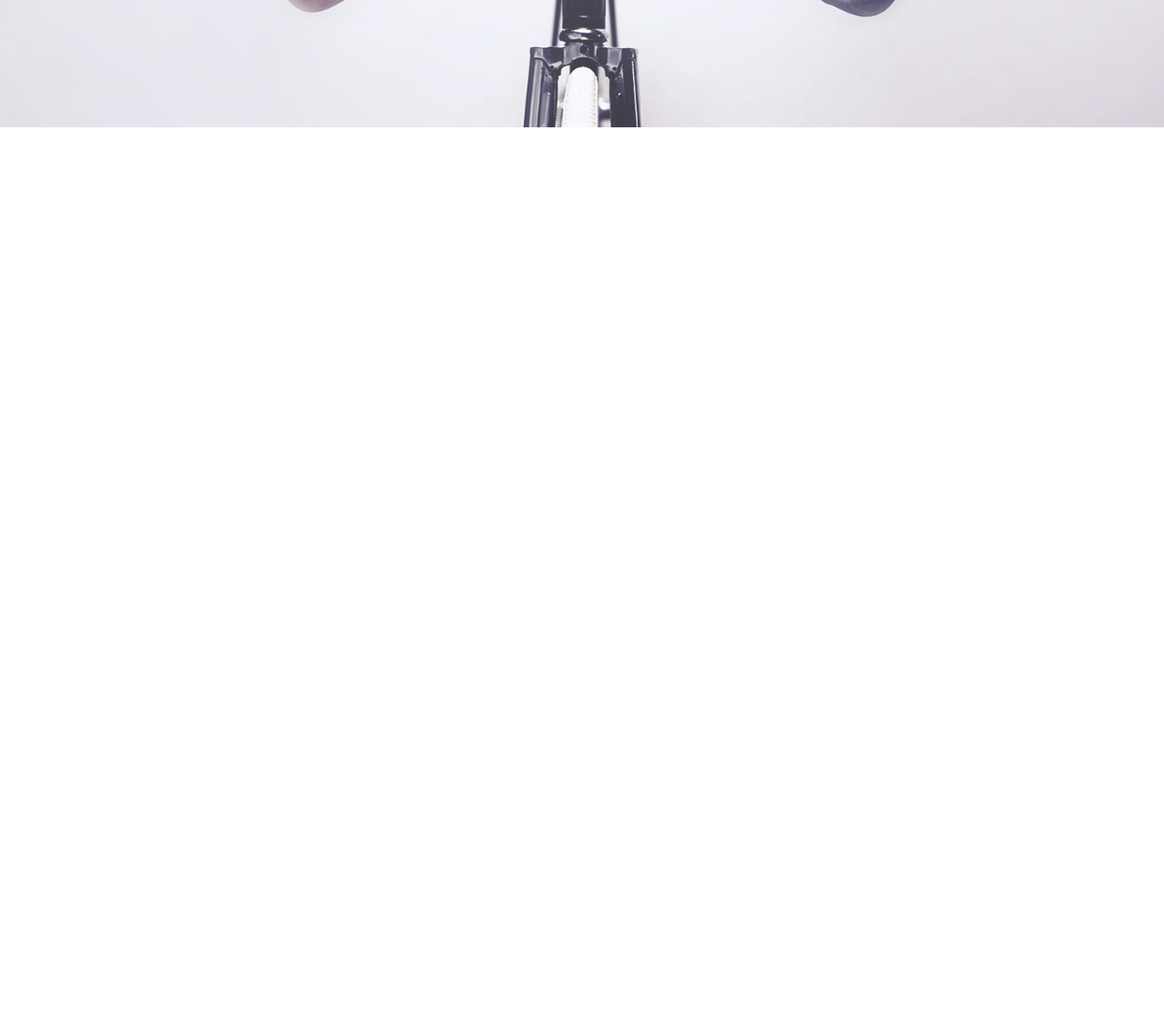
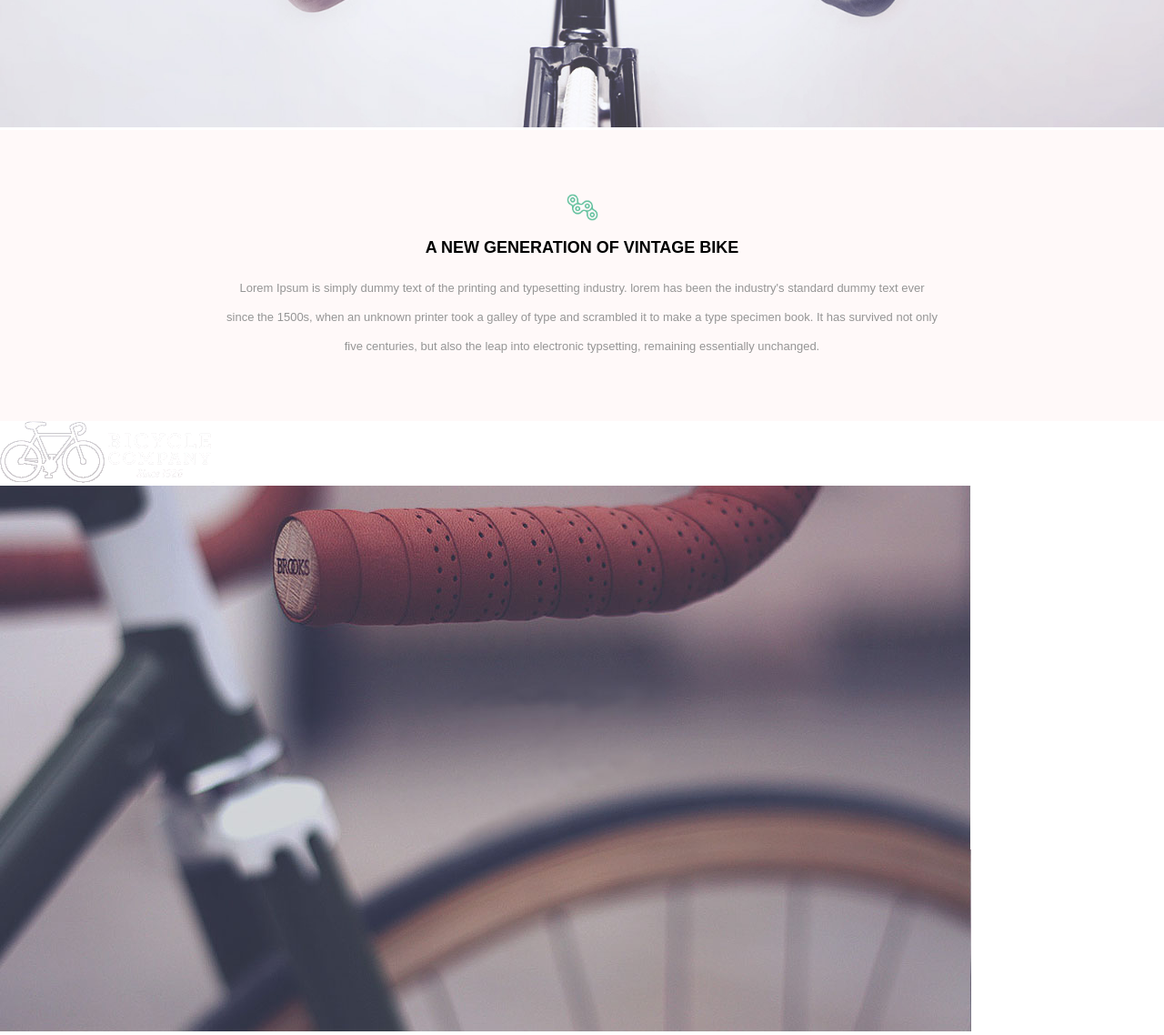
Before and after one commit to Lkthal/HTML-Mock, a plain HTML site: page index.html in a window 1280 px wide. Shown: the part 500-1638 px from the top of the page at 91% size. Before the commit the page ends 800 px from the top, so only its background shows below. Drawn offline with Linux system fonts and the light colour scheme.

Commit message:
update html layout with heading page

```diff
--- a/index.css
+++ b/index.css
@@ -73,3 +73,31 @@ table {
   color: aquamarine;
 
 }
+.chain{
+	width: 35px;
+}
+.intro  {
+	background: #fff9f9;
+	height: 320px;
+}
+.intro h3 {
+	padding: 20px;
+	text-transform: uppercase;
+	font-family: sans-serif;
+	font-weight: bold;
+	font-size: 18px;
+	text-align: center;
+}
+.intro p{
+	color: #959595;
+	text-align: center;
+  font-family: sans-serif;
+  font-size: 13px;
+  line-height: 32px;
+}
+.intro img{
+	display: block;
+	padding-top: 70px;
+	margin: auto;
+
+}
--- a/index.html
+++ b/index.html
@@ -19,5 +19,23 @@
     <div class="hero">
       <img src="assets/hero.png" alt="bike image">
     </div>
+    <div class="intro">
+      <img class ="chain" src="assets/chains-icon.png" alt="chain logo">
+      <h3>A New Generation of vintage Bike</h3>
+        <p>Lorem Ipsum is simply dummy text of the printing and typesetting industry. lorem has been the industry's standard dummy text ever <br>
+          since the 1500s, when an unknown printer took a galley of type and scrambled it to make a type specimen book. It has survived not only <br>
+          five centuries, but also the leap into electronic typsetting, remaining essentially unchanged.</p>
+    </div>
+    <div class="contact">
+      <img src="assets/bike.png" alt="bike logo">
+      <img src="assets/bicycle-company-logo.png" alt="logo bike">
+      <img src="assets/bike-1.jpg" alt="bike one">
+      <h3>Vintage Oliva</h3>
+      <p>Lorem Ipsum is simply dummy text of the printing and <br>
+        typesetting industry. lorem has been the industry's<br>
+        standard dummy text ever since the 1500s, when an <br>
+        unknown printer took a galley of type and scrambled it to <br>
+        make a type specimen book. It has survived.</p>
+    </div>
   </body>
 </html>
```
